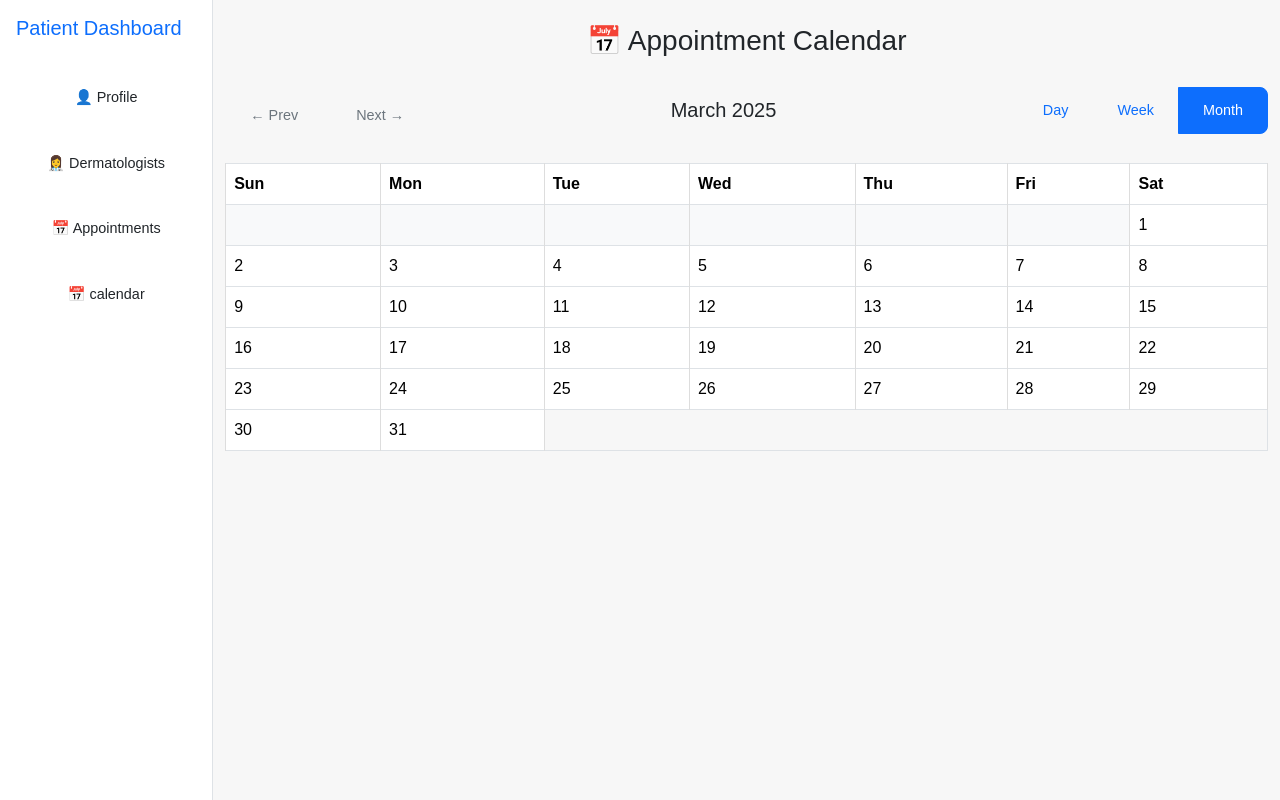
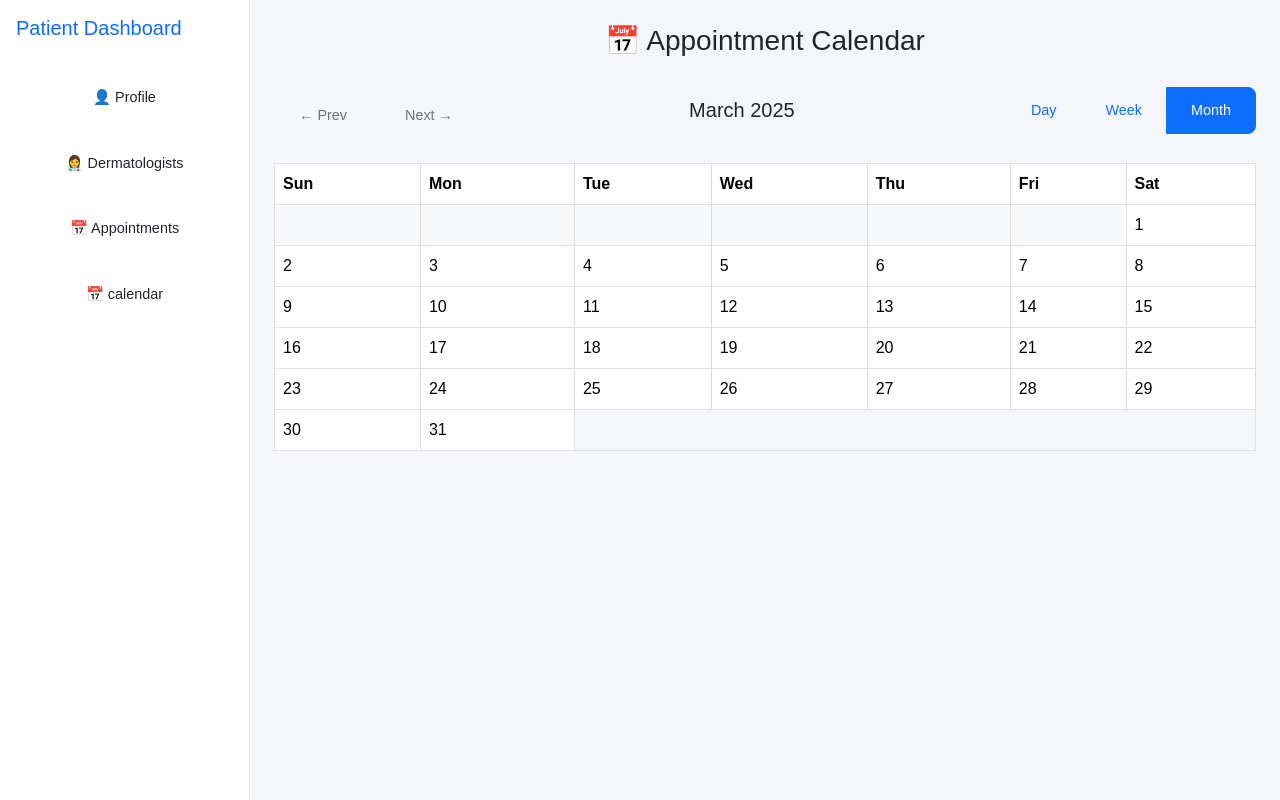
Before and after one commit to mariembsd/projet-pfe, a React (Create React App) app: page /calendar in a window 1280 px wide. Built offline with nearby package versions, Linux system fonts and the light colour scheme.

Commit message:
calendar update

```diff
--- a/src/components/PatientDashboard/Calendar.js
+++ b/src/components/PatientDashboard/Calendar.js
@@ -3,19 +3,24 @@ import { ButtonGroup, ToggleButton, Modal, Button } from 'react-bootstrap';
 import moment from 'moment';
 import 'bootstrap/dist/css/bootstrap.min.css';
 import { useLocation, useNavigate } from 'react-router-dom';
-import Sidebar from './Sidebar'
 
-
-
+// Import components for views
+import Sidebar from './Sidebar';
+import Profile from './Profile';
+import DermatologistList from './DermatologistList';
+import Appointments from './Appointments';
 
 const AppointmentCalendar = () => {
   const location = useLocation();
   const navigate = useNavigate();
   const doctor = location.state?.doctor;
+
   const [view, setView] = useState('month');
   const [selectedDate, setSelectedDate] = useState(moment());
   const [showModal, setShowModal] = useState(false);
   const [selectedHour, setSelectedHour] = useState(null);
+
+  const [activeView, setActiveView] = useState('calendar'); // from DashboardPatient
 
   const hours = Array.from({ length: 12 }, (_, i) => i + 8); // 8AM–8PM
 
@@ -29,7 +34,6 @@ const doctor = location.state?.doctor;
 
   const confirmAppointment = () => {
     console.log("Navigating with:", doctor, selectedDate.format('dddd, MMMM Do YYYY'), selectedHour);
-
     navigate('/appointment-info', {
       state: {
         doctor,
@@ -38,8 +42,6 @@ const doctor = location.state?.doctor;
       },
     });
   };
-
-
 
   const renderHourButtons = (date) => (
     <div className="d-flex flex-wrap justify-content-center mb-3">
@@ -69,7 +71,6 @@ const doctor = location.state?.doctor;
     const days = Array.from({ length: 7 }, (_, i) => moment(startOfWeek).add(i, 'days'));
 
     return (
-
       <div className="row">
         {days.map((day, index) => (
           <div key={index} className="col-md-4 mb-4">
@@ -121,7 +122,7 @@ const doctor = location.state?.doctor;
       <table className="table table-bordered text-center">
         <thead className="thead-dark">
           <tr>
-            {['Sun','Mon','Tue','Wed','Thu','Fri','Sat'].map(d => (
+            {['Sun', 'Mon', 'Tue', 'Wed', 'Thu', 'Fri', 'Sat'].map(d => (
               <th key={d}>{d}</th>
             ))}
           </tr>
@@ -143,14 +144,9 @@ const doctor = location.state?.doctor;
     if (view === 'month') setSelectedDate(prev => moment(prev).add(1, 'month'));
   };
 
-  return (
-    <div className="d-flex">
-      <Sidebar /> {/* 👈 Sidebar on the left */}
-
-      <div className="container my-4">
+  const renderCalendar = () => (
+    <>
       <h3 className="text-center mb-4">📅 Appointment Calendar</h3>
-
-        {/* View Controls */}
       <div className="d-flex justify-content-between align-items-center mb-4">
         <div>
           <Button variant="outline-secondary" onClick={goToPrevious} className="me-2">← Prev</Button>
@@ -177,8 +173,6 @@ const doctor = location.state?.doctor;
           ))}
         </ButtonGroup>
       </div>
-
-        {/* Calendar View */}
       {view === 'month' && renderMonthView()}
       {view === 'week' && renderWeekView()}
       {view === 'day' && renderDayView()}
@@ -196,6 +190,18 @@ const doctor = location.state?.doctor;
           </Button>
         </Modal.Footer>
       </Modal>
+    </>
+  );
+
+  return (
+    <div className="d-flex">
+      <Sidebar setActiveView={setActiveView} />
+      <div className="p-4 flex-grow-1" style={{ backgroundColor: '#f4f6fa', minHeight: '100vh' }}>
+        {activeView === 'profile' && <Profile />}
+        {activeView === 'dermatologists' && <DermatologistList />}
+        {activeView === 'appointments' && <Appointments />}
+        {activeView === 'calendar' && renderCalendar()}
+      </div>
 
       <style>{`
         .selectable {
@@ -208,7 +214,6 @@ const doctor = location.state?.doctor;
         }
       `}</style>
     </div>
-    </div>
   );
 };
 
```
Also changed, not shown: 1 other file (tests, documents, lock files or other folders). Lines whose indentation alone changed are shown as unchanged.
